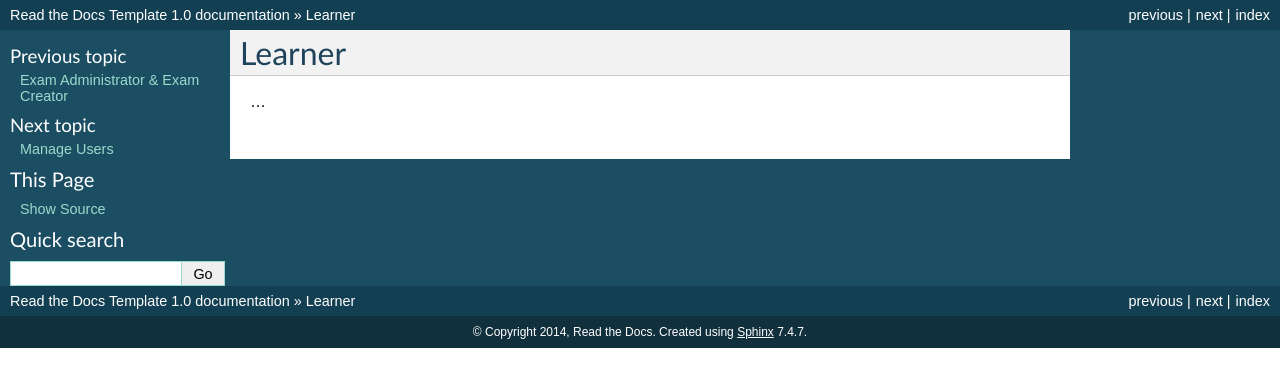
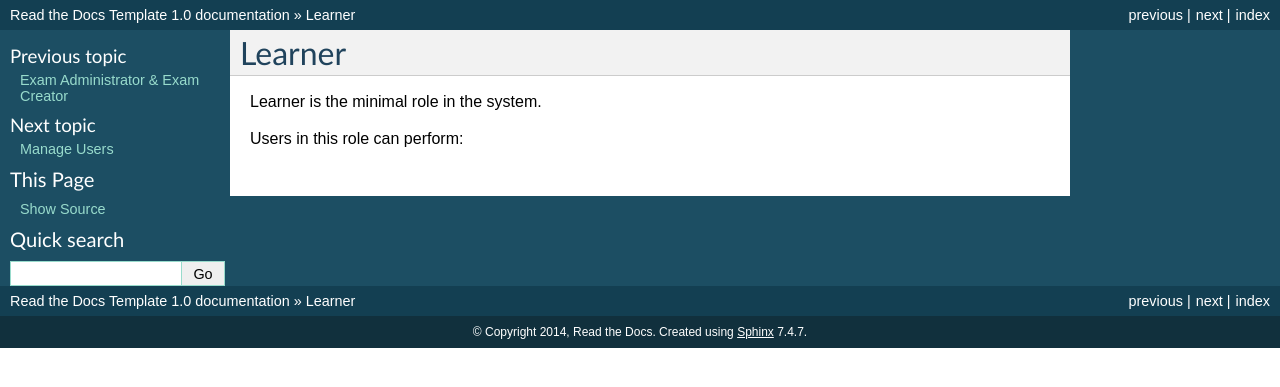
Before and after one commit to pslisko/performa365docs, a Sphinx documentation site: the page built from docs/gettoknow/learner.rst, in a window 1280 px wide. Shown: the top 387 px of the page. Built offline with Sphinx 7.4.7, drawn with Linux system fonts in a browser that asks for light colours; pages that are not in the unit, such as notebooks, are missing from menus.

Commit message:
Update learner.rst

```diff
--- a/docs/gettoknow/learner.rst
+++ b/docs/gettoknow/learner.rst
@@ -1,6 +1,9 @@
-.. _learner_administrator:
+.. _learner:
 
 Learner
 =====
 
-...
+Learner is the minimal role in the system.
+
+..
+Users in this role can perform:
```
